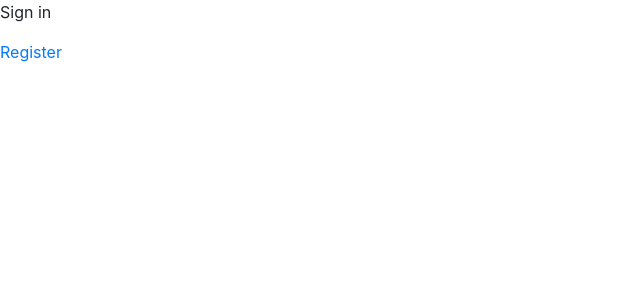
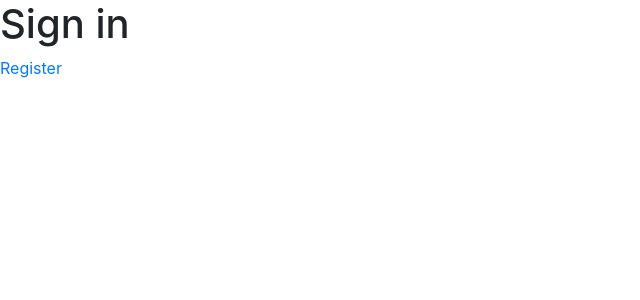
Before and after one commit to fdenoodt/todo-lu, a Vue app: page /signinview in a window 1280 px wide. Shown: the top 300 px of the page, without its empty margins (0-640 px from the left). Built offline with nearby package versions, Linux system fonts and the light colour scheme.

Commit message:
Update SignInView.vue

```diff
--- a/src/views/SignInView.vue
+++ b/src/views/SignInView.vue
@@ -1,18 +1,24 @@
 <template>
   <div>
-    <p>Sign in</p>
-    <router-link to="/RegisterView">Register</router-link>
+    <h1>Sign in</h1>
+    <Form v-on:form-submit="submit"></Form>
+    <p>
+      <router-link to="/RegisterView">Register</router-link>
+    </p>
   </div>
 </template>
 
+
 <script>
+import { mapActions } from "vuex";
 export default {
   name: "SignInView",
   methods: {
-    test() {}
+    ...mapActions(["signIn"]),
+    submit(email, password) {
+      this.signIn({ email, password });
+    }
   },
-  created() {
-    this.test();
-  }
+  created() {}
 };
 </script>
```
